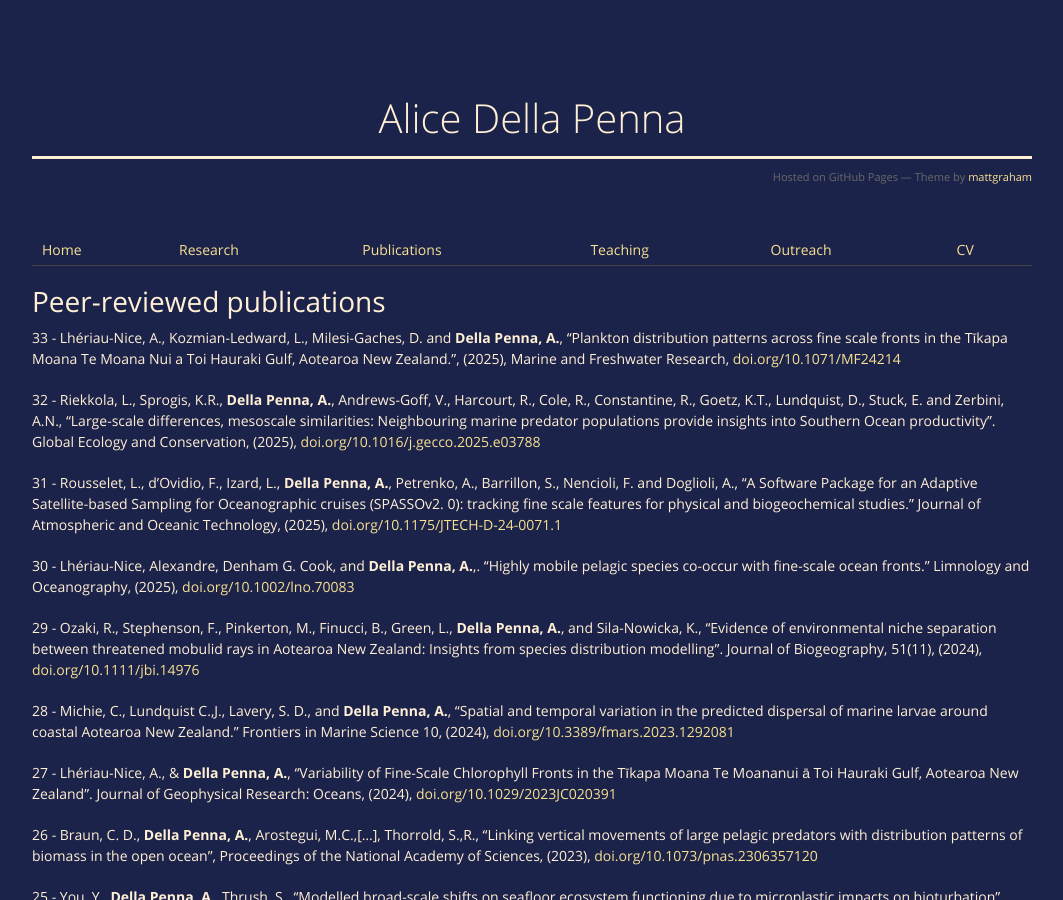
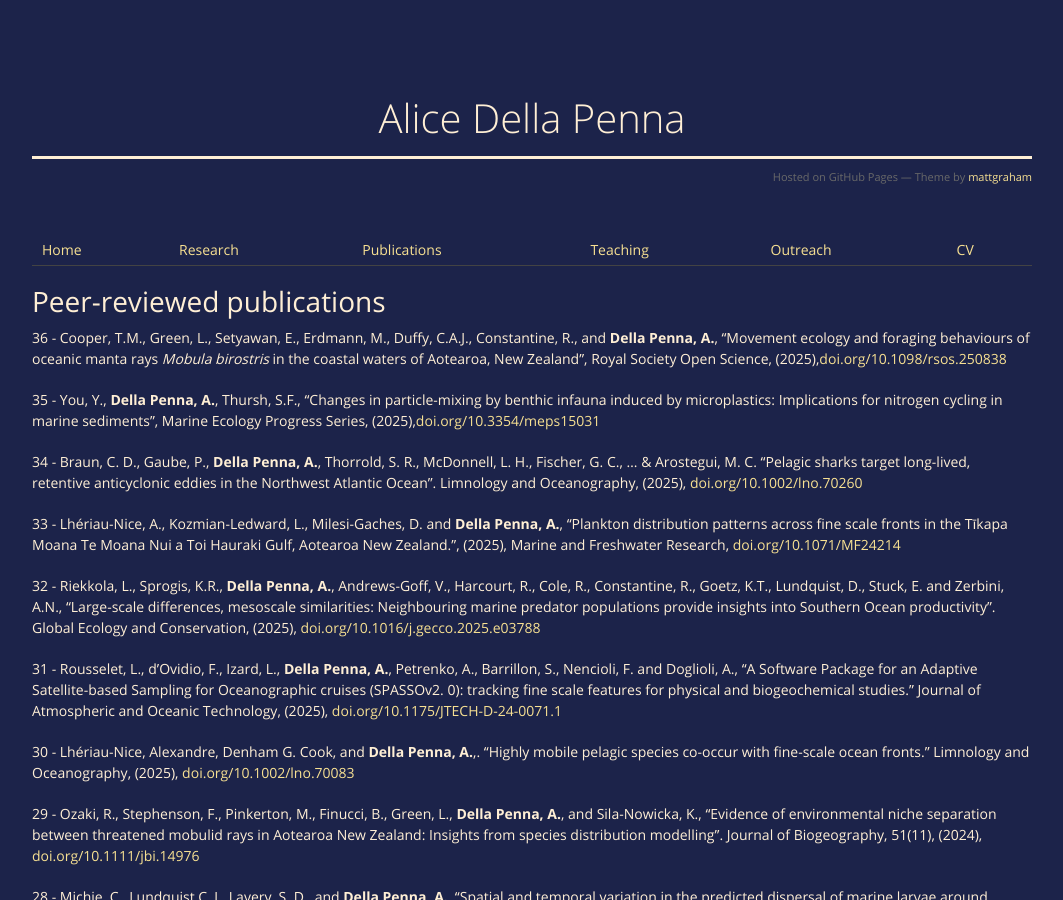
Before and after one commit to AliceDellaPenna/alicedellapenna.github.io, a Jekyll site: the page built from publications.md, in a window 1280 px wide and 900 px high. Shown: the whole window, without its empty margins (108-1171 px from the left). Built offline with Jekyll 4.4.1, drawn with Linux system fonts in a browser that asks for light colours; the repository's description, which GitHub fills in, is left out.

Commit message:
Update publications.md

```diff
--- a/publications.md
+++ b/publications.md
@@ -8,6 +8,11 @@ title: publications
 
 Peer-reviewed publications
 ==========================
+36 - Cooper, T.M., Green, L., Setyawan, E., Erdmann, M., Duffy, C.A.J., Constantine, R., and **Della Penna, A.**, "Movement ecology and foraging behaviours of oceanic manta rays _Mobula birostris_ in the coastal waters of Aotearoa, New Zealand", Royal Society Open Science, (2025),[doi.org/10.1098/rsos.250838](https://doi.org/10.1098/rsos.250838)
+
+35 - You, Y., **Della Penna, A.**, Thursh, S.F., "Changes in particle-mixing by benthic infauna induced by microplastics: Implications for nitrogen cycling in marine sediments", Marine Ecology Progress Series, (2025),[doi.org/10.3354/meps15031](https://doi.org/10.3354/meps15031)
+
+34 - Braun, C. D., Gaube, P., **Della Penna, A.**, Thorrold, S. R., McDonnell, L. H., Fischer, G. C., ... & Arostegui, M. C. "Pelagic sharks target long‐lived, retentive anticyclonic eddies in the Northwest Atlantic Ocean". Limnology and Oceanography, (2025), [doi.org/10.1002/lno.70260](doi.org/10.1002/lno.70260)
 
 33 -  Lhériau-Nice, A., Kozmian-Ledward, L., Milesi-Gaches, D. and **Della Penna, A.**, "Plankton distribution patterns across fine scale fronts in the Tīkapa Moana Te Moana Nui a Toi Hauraki Gulf, Aotearoa New Zealand.", (2025), Marine and Freshwater Research, [doi.org/10.1071/MF24214](doi.org/10.1071/MF24214)
 
```
